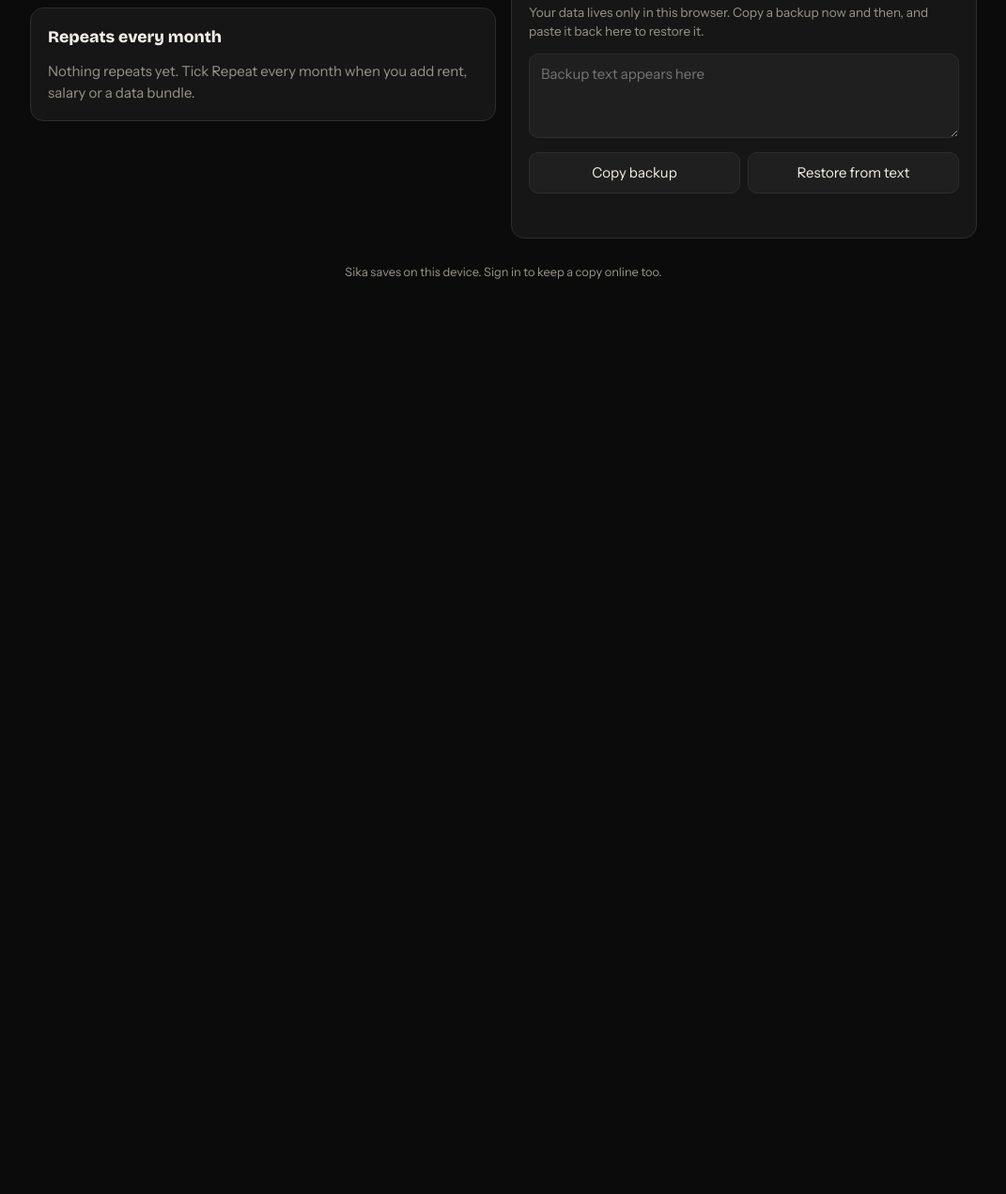
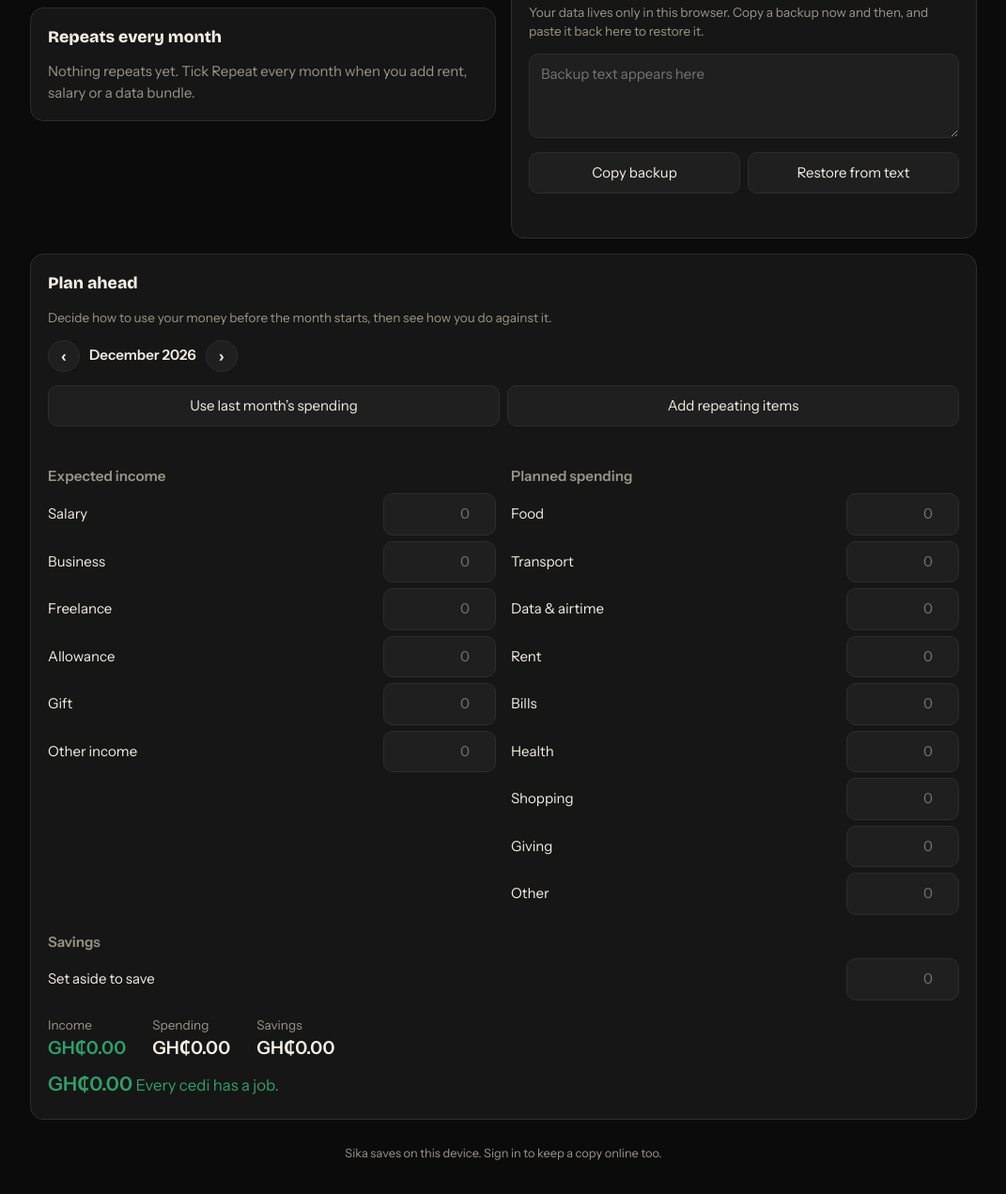
Before and after one commit to french1z/budget-.1, a plain HTML site: page index.html in a window 1280 px wide. Shown: the part 1193-2464 px from the top of the page at 94% size, without its empty margins (104-1175 px from the left). Before the commit the page ends 1527 px from the top, so only its background shows below. Drawn offline with nearby package versions, Linux system fonts and the light colour scheme.

Commit message:
Add files via upload

```diff
--- a/index.html
+++ b/index.html
@@ -70,6 +70,14 @@ button{cursor:pointer}
 .tx-l span{display:block;color:var(--mu);font-size:.82rem;overflow-wrap:anywhere}
 textarea{min-height:90px;resize:vertical}
 #msg,#msg2,#msgA{min-height:1.2em;color:var(--gold);font-size:.88rem;margin:4px 0 0}
+h3{font-size:.95rem;margin:0 0 6px;font-weight:600;color:var(--mu)}
+.plangrid{display:grid;gap:16px;grid-template-columns:repeat(auto-fit,minmax(min(100%,260px),1fr))}
+.pf{display:flex;justify-content:space-between;align-items:center;gap:10px;margin-bottom:6px}
+.pf span{flex:1;min-width:0}
+.pf input{width:120px;margin:0;text-align:right}
+.plansum{margin:16px 0 8px;flex-wrap:wrap}
+.left{font-size:1.05rem;margin-bottom:4px}.left b{font-size:1.3rem}.gold{color:var(--gold)}
+#planMsg{min-height:1.2em;color:var(--gold);margin:4px 0 12px}
 footer{color:var(--mu);font-size:.8rem;padding:26px 16px 34px;text-align:center}
 @media(prefers-reduced-motion:no-preference){.fill{transition:width .4s}}
 </style>
@@ -96,8 +104,8 @@ footer{color:var(--mu);font-size:.8rem;padding:26px 16px 34px;text-align:center}
         <select id="tType" onchange="setType()" aria-label="Type"><option value="expense">Expense</option><option value="income">Income</option></select>
         <input id="tDate" type="date" aria-label="Date">
       </div>
+      <select id="tCat" aria-label="Category or income source"></select>
       <input id="tAmt" type="number" inputmode="decimal" step="0.01" placeholder="Amount in GH₵" aria-label="Amount">
-      <select id="tCat" aria-label="Category or income source"></select>
       <input id="tNote" placeholder="Note (optional)" aria-label="Note">
       <label class="chk" id="repWrap"><input type="checkbox" id="tRep"> Repeat every month</label>
       <button class="pri" id="tBtn" onclick="submitTx()">Add transaction</button>
@@ -128,6 +136,14 @@ footer{color:var(--mu);font-size:.8rem;padding:26px 16px 34px;text-align:center}
     </div>
   </div>
 </div>
+<div class="card" id="plan" style="margin-top:16px">
+  <h2>Plan ahead</h2>
+  <p class="mu" style="margin-top:0">Decide how to use your money before the month starts, then see how you do against it.</p>
+  <div class="mnav"><button class="ic" onclick="planShift(-1)" aria-label="Previous month">‹</button><span id="pName"></span><button class="ic" onclick="planShift(1)" aria-label="Next month">›</button></div>
+  <div class="seg"><button onclick="planFromActuals()">Use last month’s spending</button><button onclick="planAddRecs()">Add repeating items</button></div>
+  <p id="planMsg" role="status"></p>
+  <div id="planForm"></div><div id="planSum"></div><div id="planCmp"></div>
+</div>
 </main>
 <footer>Sika saves on this device. Sign in to keep a copy online too.</footer>
 <script src="https://cdn.jsdelivr.net/npm/@supabase/supabase-js@2.57.4/dist/umd/supabase.js"></script>
@@ -144,7 +160,7 @@ const sum=(a,t)=>a.filter(x=>x.type===t).reduce((s,x)=>s+x.amount,0);
 const toast=(m,id)=>{$(id||'msg').textContent=m};
 let n=0;const uid=()=>Date.now()*100+(n++%100);
 const todayStr=()=>{const d=new Date();return d.getFullYear()+'-'+String(d.getMonth()+1).padStart(2,'0')+'-'+String(d.getDate()).padStart(2,'0')};
-let S={tx:[],limits:{},goals:[],rec:[]};
+let S={tx:[],limits:{},goals:[],rec:[],plans:{}};
 try{const r=localStorage.getItem('sika');if(r){const d=JSON.parse(r);if(d&&Array.isArray(d.tx))S=Object.assign(S,d)}}catch(e){}
 const save=()=>{S.updated=Date.now();try{localStorage.setItem('sika',JSON.stringify(S))}catch(e){}render();queuePush()};
 let cur=key(todayStr()),editId=null,armed=false;
@@ -196,7 +212,7 @@ function importData(){
   if(!armed){armed=true;b.textContent='Tap again to replace all data';setTimeout(()=>{armed=false;b.textContent='Restore from text'},5000);return}
   armed=false;b.textContent='Restore from text';
   try{const d=JSON.parse($('bk').value);if(!d||!Array.isArray(d.tx))throw 0;
-    S={tx:d.tx,limits:d.limits||{},goals:d.goals||[],rec:d.rec||[]};save();toast('Backup restored.','msg2')}
+    S={tx:d.tx,limits:d.limits||{},goals:d.goals||[],rec:d.rec||[],plans:d.plans||{}};save();toast('Backup restored.','msg2')}
   catch(e){toast('That is not a valid backup. Paste the full backup text and try again.','msg2')}}
 
 function donut(items,total){
@@ -224,7 +240,7 @@ function render(){
   $('goals').innerHTML=S.goals.map(g=>{const p=Math.min(100,g.saved/g.target*100);
     return `<div class="gl"><div class="row" style="border:0;padding:0"><b>${esc(g.name)}</b><button class="sm" onclick="delGoal(${g.id})" aria-label="Remove goal">Remove</button></div><div class="bar"><div class="fill" style="width:${p}%"></div></div><div class="mu">${fmt(g.saved)} of ${fmt(g.target)} saved (${Math.round(p)}%)</div><div class="addrow"><input id="g${g.id}" type="number" inputmode="decimal" step="0.01" placeholder="Amount to add" aria-label="Amount to add"><button class="sm pri" onclick="addTo(${g.id})">Add</button></div></div>`}).join('')||'<p class="empty" style="margin-top:6px">No goals yet. Name something you are saving for.</p>';
   $('recs').innerHTML=S.rec.map(r=>`<div class="row"><div class="tx-l"><b>${esc(r.category)} ${fmt(r.amount)}</b><span>${r.type==='income'?'Income':'Expense'}, on day ${r.day} each month${r.note?': '+esc(r.note):''}</span></div><button class="sm" onclick="delRec(${r.id})">Stop</button></div>`).join('')||'<p class="empty">Nothing repeats yet. Tick Repeat every month when you add rent, salary or a data bundle.</p>';
-  $('list').innerHTML=m.map(t=>`<div class="row"><div class="tx-l"><b>${esc(t.category)}</b><span>${t.date}${t.recId?', monthly':''}${t.note?': '+esc(t.note):''}</span></div><div class="acts"><b class="${t.type==='income'?'pos':''}">${t.type==='income'?'+':'-'}${fmt(t.amount)}</b><button class="sm" onclick="editTx(${t.id})">Edit</button><button class="sm" onclick="delTx(${t.id})" aria-label="Delete">✕</button></div></div>`).join('')||'<p class="empty">No transactions in this month.</p>'}
+  $('list').innerHTML=m.map(t=>`<div class="row"><div class="tx-l"><b>${esc(t.category)}</b><span>${t.date}${t.recId?', monthly':''}${t.note?': '+esc(t.note):''}</span></div><div class="acts"><b class="${t.type==='income'?'pos':''}">${t.type==='income'?'+':'-'}${fmt(t.amount)}</b><button class="sm" onclick="editTx(${t.id})">Edit</button><button class="sm" onclick="delTx(${t.id})" aria-label="Delete">✕</button></div></div>`).join('')||'<p class="empty">No transactions in this month.</p>';drawPlan(true)}
 
 
 const SB_URL='https://atmmpevbqldmfmyrweij.supabase.co',SB_KEY='sb_publishable_xfb8ZpSAoDzxFsB5LjP7gw_t_0DIFg3';
@@ -242,7 +258,7 @@ async function pull(first){
   try{const{data,error}=await sb.from('budget_data').select('data').eq('user_id',user.id).maybeSingle();
     if(error)throw error;
     const r=data&&data.data;
-    const has=r&&((r.tx&&r.tx.length)||(r.goals&&r.goals.length)||(r.rec&&r.rec.length)||Object.keys(r.limits||{}).length);
+    const has=r&&((r.tx&&r.tx.length)||(r.goals&&r.goals.length)||(r.rec&&r.rec.length)||Object.keys(r.limits||{}).length||(r.plans&&Object.keys(r.plans).length));
     if(!has){await push();return}
     if(first||(r.updated||0)>(S.updated||0)){adopt(r);setStat('Saved online.')}
     else if((S.updated||0)>(r.updated||0)){await push()}
@@ -270,6 +286,50 @@ if(sb){
     if(user){const f=justIn;justIn=false;setTimeout(()=>pull(f),0)}});
   document.addEventListener('visibilitychange',()=>{if(!document.hidden&&user)pull(false)})}
 drawAuth();
+
+let pm=(()=>{let[y,m]=key(todayStr()).split('-').map(Number);m++;if(m>12){m=1;y++}return y+'-'+String(m).padStart(2,'0')})();
+const fld=(id,label,v)=>`<label class="pf"><span>${esc(label)}</span><input id="${id}" type="number" inputmode="decimal" step="0.01" min="0" placeholder="0" value="${v?v:''}" oninput="planEdit()" aria-label="${esc(label)}"></label>`;
+const getPlan=()=>(S.plans&&S.plans[pm])||{inc:{},exp:{},save:0};
+const planMsg=m=>{$('planMsg').textContent=m};
+function planSave(){S.updated=Date.now();try{localStorage.setItem('sika',JSON.stringify(S))}catch(e){}queuePush()}
+function planShift(d){let[y,m]=pm.split('-').map(Number);m+=d;while(m>12){m-=12;y++}while(m<1){m+=12;y--}pm=y+'-'+String(m).padStart(2,'0');planMsg('');drawPlan()}
+function drawPlan(soft){
+  const a=document.activeElement;
+  if(soft&&a&&a.closest&&a.closest('#planForm')){planSummary();return}
+  const p=getPlan();
+  $('pName').textContent=monthName(pm);
+  $('planForm').innerHTML=`<div class="plangrid"><div><h3>Expected income</h3>${INC.map((c,i)=>fld('pi'+i,c,p.inc[c])).join('')}</div><div><h3>Planned spending</h3>${EXP.map((c,i)=>fld('pe'+i,c,p.exp[c])).join('')}</div></div><h3 style="margin-top:12px">Savings</h3>${fld('ps','Set aside to save',p.save)}`;
+  planSummary()}
+function planEdit(){
+  const p={inc:{},exp:{},save:0};
+  INC.forEach((c,i)=>{const v=parseFloat($('pi'+i).value);if(v>0)p.inc[c]=v});
+  EXP.forEach((c,i)=>{const v=parseFloat($('pe'+i).value);if(v>0)p.exp[c]=v});
+  p.save=Math.max(0,parseFloat($('ps').value)||0);
+  S.plans=S.plans||{};S.plans[pm]=p;planSave();planSummary()}
+function cmp(c,a,pl,isInc){const pc=a/pl*100,cls=isInc?'':pc>=100?'d':pc>=80?'w':'';
+  return `<div class="gl"><div class="row" style="border:0;padding:0"><span>${esc(c)}</span><span class="mu">${fmt(a)} of ${fmt(pl)}</span></div><div class="bar"><div class="fill ${cls}" style="width:${Math.min(pc,100)}%"></div></div></div>`}
+function planSummary(){
+  const p=getPlan(),tot=o=>Object.values(o).reduce((s,v)=>s+v,0);
+  const ti=tot(p.inc),te=tot(p.exp),ts=p.save||0,left=ti-te-ts;
+  const ok=Math.abs(left)<0.005,cls=ok?'pos':left>0?'gold':'neg';
+  $('planSum').innerHTML=`<div class="hr plansum"><div><span>Income</span><b class="pos">${fmt(ti)}</b></div><div><span>Spending</span><b>${fmt(te)}</b></div><div><span>Savings</span><b>${fmt(ts)}</b></div></div><div class="left ${cls}"><b>${fmt(Math.abs(left))}</b> ${ok?'Every cedi has a job.':left>0?'still to assign':'over your planned income'}</div>`;
+  const ai={},ae={};
+  S.tx.filter(t=>key(t.date)===pm).forEach(t=>{const o=t.type==='income'?ai:ae;o[t.category]=(o[t.category]||0)+t.amount});
+  const rows=[];
+  INC.forEach(c=>{if(p.inc[c])rows.push(cmp(c,ai[c]||0,p.inc[c],true))});
+  EXP.forEach(c=>{if(p.exp[c])rows.push(cmp(c,ae[c]||0,p.exp[c],false))});
+  $('planCmp').innerHTML=rows.length?`<h3 style="margin:14px 0 4px">Plan vs actual</h3>${rows.join('')}`:''}
+function planFromActuals(){
+  const[y,m]=pm.split('-').map(Number),d=new Date(y,m-2,1),k=d.getFullYear()+'-'+String(d.getMonth()+1).padStart(2,'0');
+  const p={inc:{},exp:{},save:0};
+  S.tx.filter(t=>key(t.date)===k).forEach(t=>{const o=t.type==='income'?p.inc:p.exp;o[t.category]=Math.round(((o[t.category]||0)+t.amount)*100)/100});
+  if(!Object.keys(p.inc).length&&!Object.keys(p.exp).length)return planMsg('No transactions found in '+monthName(k)+'.');
+  S.plans=S.plans||{};S.plans[pm]=p;planSave();drawPlan();planMsg('Filled from '+monthName(k)+'. Change any number you like.')}
+function planAddRecs(){
+  if(!S.rec.length)return planMsg('You have no repeating items yet.');
+  const p=getPlan(),seen={inc:{},exp:{}};
+  S.rec.forEach(r=>{const o=r.type==='income'?'inc':'exp';p[o][r.category]=(seen[o][r.category]?p[o][r.category]:0)+r.amount;seen[o][r.category]=1});
+  S.plans=S.plans||{};S.plans[pm]=p;planSave();drawPlan();planMsg('Added your repeating items.')}
 $('lCat').innerHTML=EXP.map(c=>`<option>${c}</option>`).join('');
 setType();$('tDate').value=todayStr();
 if(applyRec())save();else render();
```
